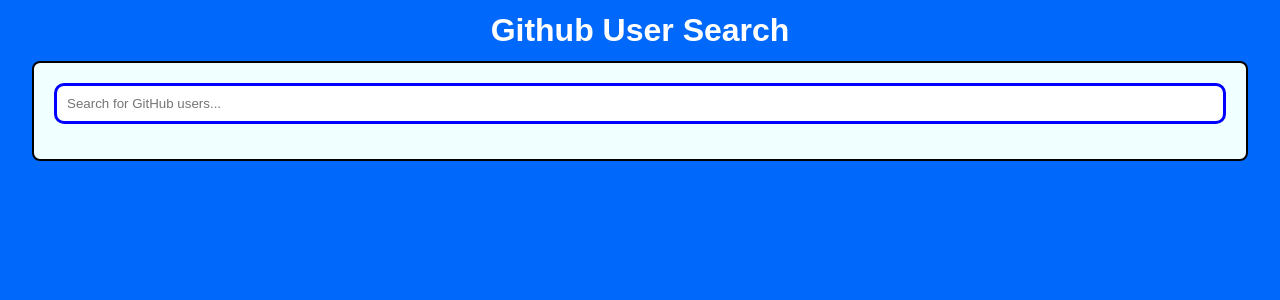
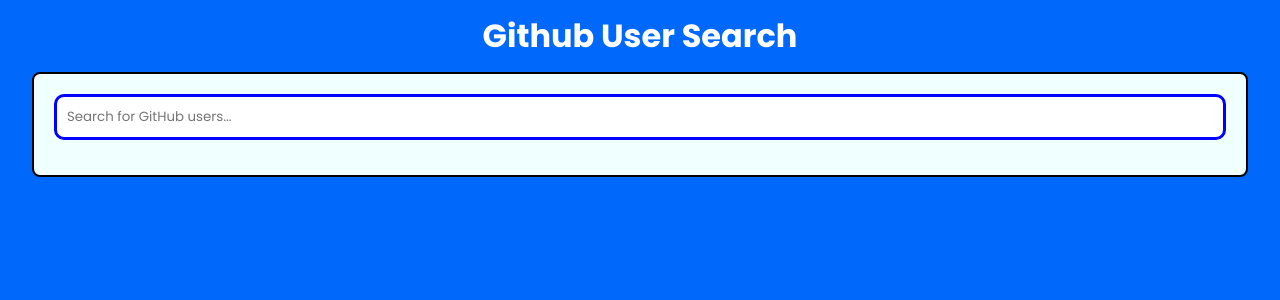
Before and after one commit to mryeminthu/github-user-search, a React (Create React App) app: page / in a window 1280 px wide. Shown: the top 300 px of the page. Built offline with nearby package versions, Linux system fonts and the light colour scheme.

Commit message:
Add Poppins font

```diff
--- a/src/App.css
+++ b/src/App.css
@@ -1,13 +1,15 @@
+@import url('https://fonts.googleapis.com/css2?family=Poppins:ital,wght@0,100;0,200;0,300;0,400;0,500;0,600;0,700;0,800;0,900;1,100;1,200;1,300;1,400;1,500;1,600;1,700;1,800;1,900&display=swap');
+
 * {
-    font-family: 'Arial', sans-serif;
+    font-family: "Poppins", sans-serif;
     margin: 0;
     padding: 0;
     box-sizing: border-box;
     background: #0069fc;
     color: #ffffff;
-  }
+}
 
-  .app-title {
+.app-title {
     text-align: center;
     margin: 12px 0;
-  }
+}
```
